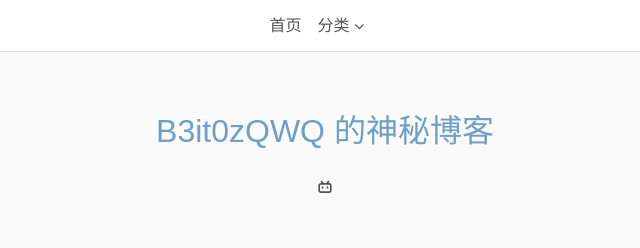
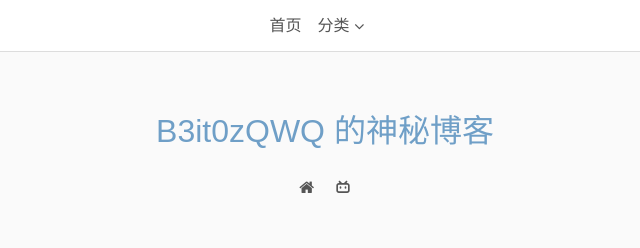
Before and after one commit to B3it0zQWQ/b3it0zqwq.github.io, a plain HTML site: page index.html in a window 1280 px wide. Shown: the top 248 px of the page, 315-955 px from the left. Drawn offline with Linux system fonts and the light colour scheme.

Commit message:
Site updated: 2025-12-14 22:10:00

```diff
--- a/index.html
+++ b/index.html
@@ -51,6 +51,12 @@
             <span></span>
 
     <div class="home-social">
+
+        <a target="_blank" rel="noopener" href="https://gi0.cn/rLN" title="卡网">
+
+            <i class="fa fa-home"></i>
+
+        </a>
 
         <a target="_blank" rel="noopener" href="https://space.bilibili.com/435491515" title="哔哩哔哩个人资料">
 
```
